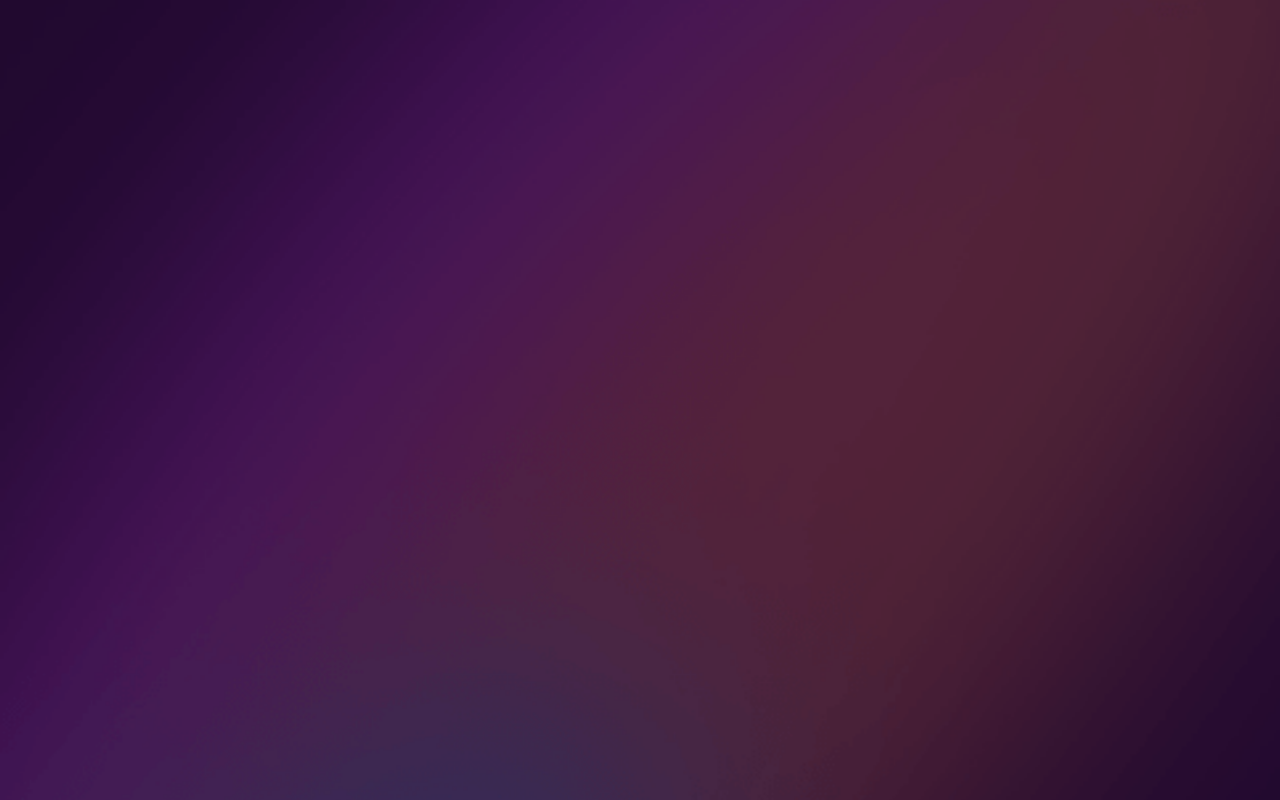
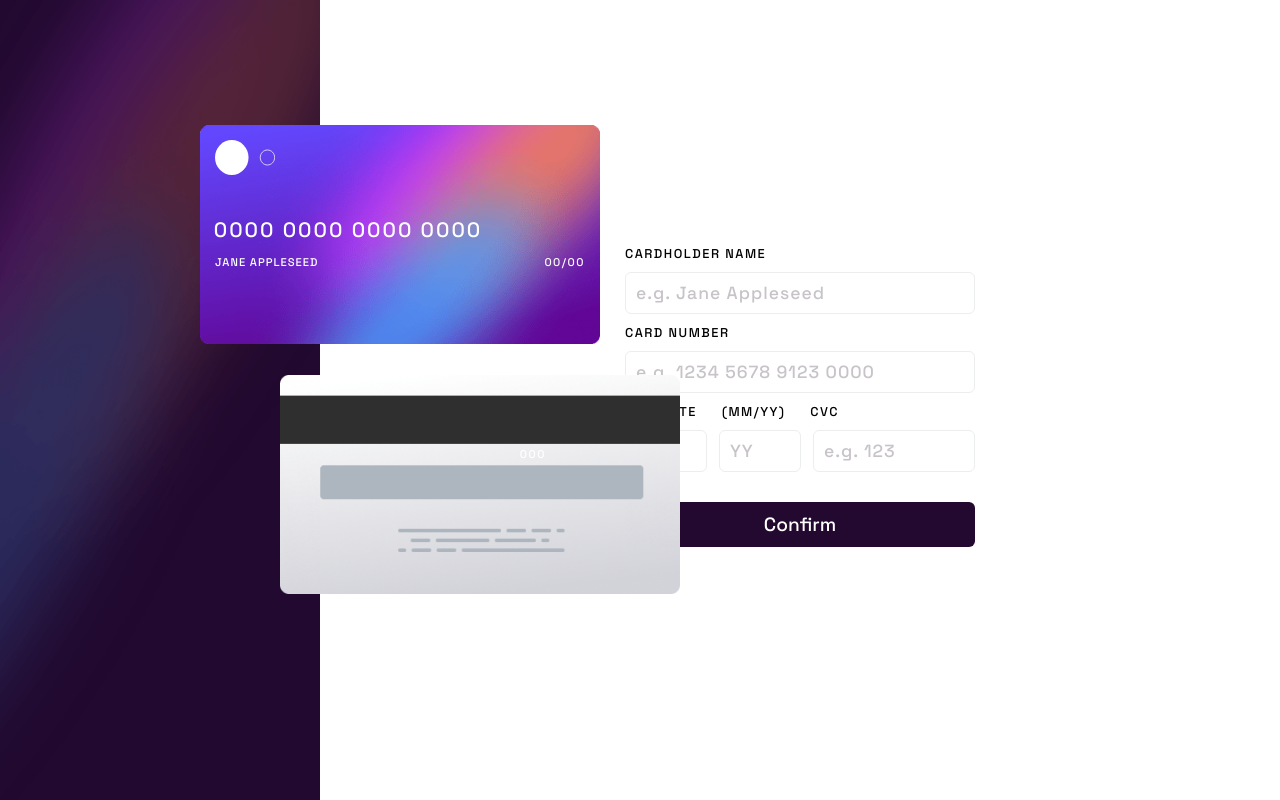
Before and after one commit to IsmaelFe/InteractiveCard, a React (Vite) app: page / in a window 1280 px wide. Shown: the top 800 px of the page. Built offline with nearby package versions, Linux system fonts and the light colour scheme.

Commit message:
Comenzando versión desktop

```diff
--- a/src/App.css
+++ b/src/App.css
@@ -198,3 +198,44 @@
   color: white;
   font-size: 1.2em;
 }
+
+@media (min-width: 500px) {
+
+  .container-main {
+    display: grid;
+    grid-template-columns: 1fr 3fr;
+  }
+
+  .back-img {
+    max-width: 100%;
+    min-height: 100vh;
+  }
+
+  .container-card {
+    display: flex;
+    flex-direction: column;
+    justify-content: center;
+    margin: 0;
+    padding: 0;
+  }
+
+  .card2 {
+    width: 400px;
+    height: 300px;
+    margin-left: 200px;
+    margin-top: -250px;
+  }
+
+  .card1 {
+    width: 400px;
+    height: 300px;
+    margin-top: 250px;
+    margin-left: 280px;
+  }
+
+  .container-form {
+    display: flex;
+    flex-direction: column;
+    justify-content: center;
+  }
+}
```
